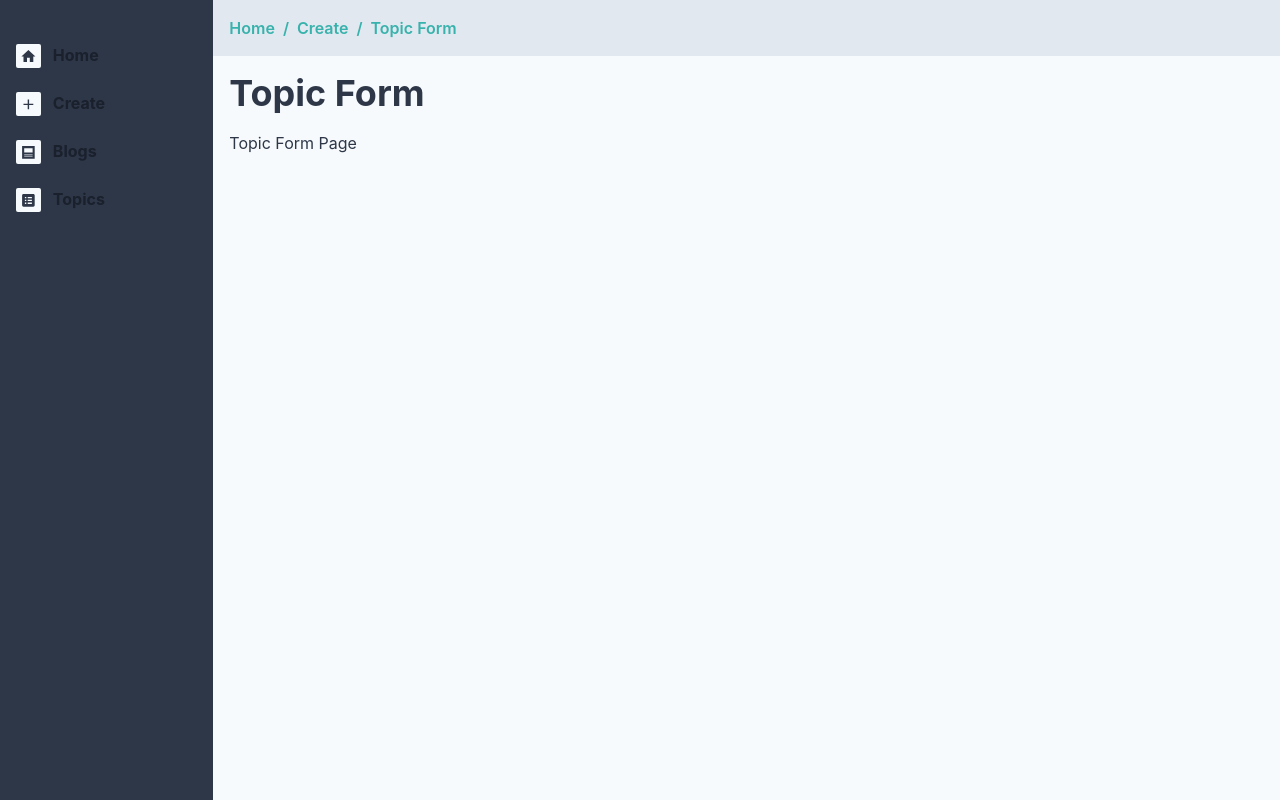
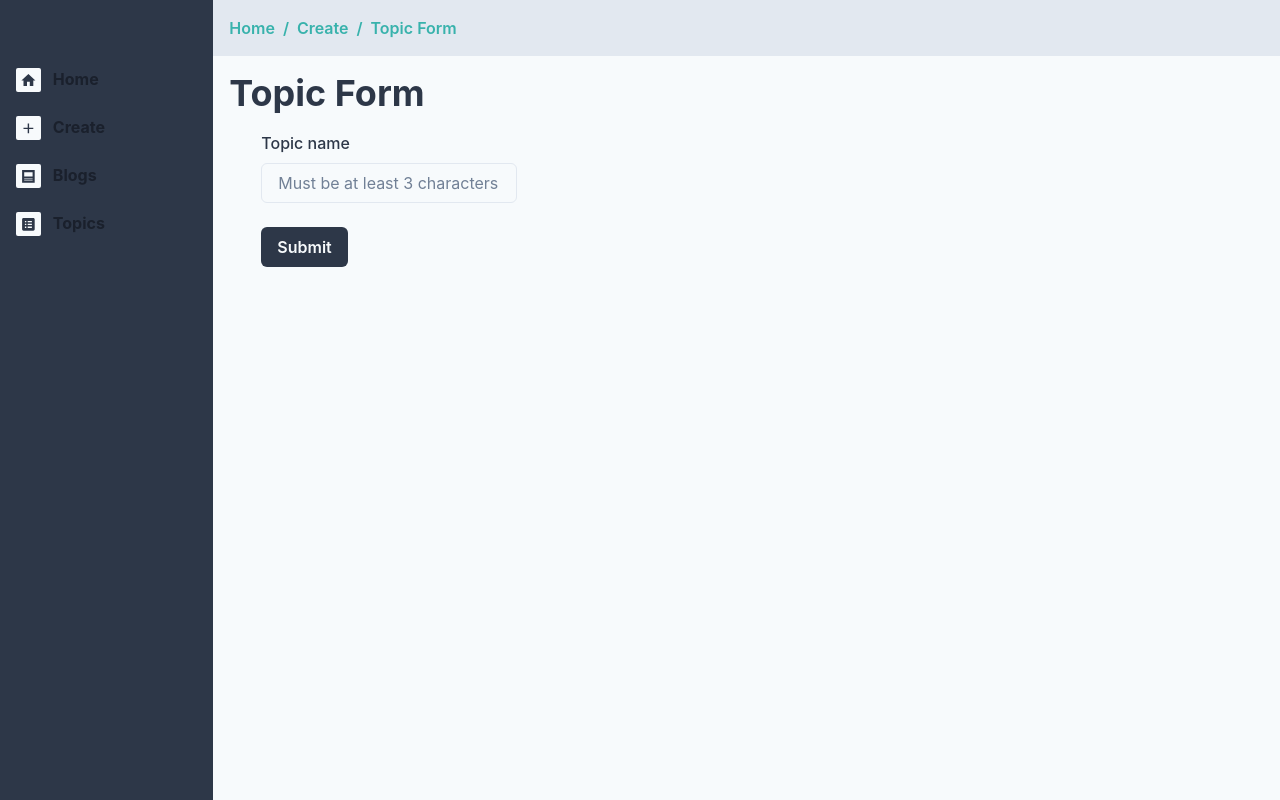
Before and after one commit to chheangg/personal-portfolio-admin, a React (Create React App) app: page /create/topic in a window 1280 px wide. Built offline with nearby package versions, Linux system fonts and the light colour scheme.

Commit message:
Add styling for TopicForm

```diff
--- a/package.json
+++ b/package.json
@@ -12,11 +12,13 @@
     "@testing-library/jest-dom": "^5.16.5",
     "@testing-library/react": "^13.4.0",
     "@testing-library/user-event": "^13.5.0",
+    "@tinymce/tinymce-react": "^4.3.0",
     "framer-motion": "^9.0.7",
     "react": "^18.2.0",
     "react-dom": "^18.2.0",
     "react-router-dom": "^6.8.1",
     "react-scripts": "5.0.1",
+    "uuid": "^9.0.0",
     "web-vitals": "^2.1.4"
   },
   "scripts": {
--- a/src/components/BreadcrumbList.js
+++ b/src/components/BreadcrumbList.js
@@ -4,10 +4,12 @@ import {
   BreadcrumbLink
 } from '@chakra-ui/react';
 
+import { v4 as uuidv4 } from 'uuid';
+
 const BreadcrumbList = ({ paths }) => (
   <Breadcrumb p={[2, 4]} bgColor='gray.200' fontWeight='semibold' color='teal.400'>
     {paths.map(path =>
-      <BreadcrumbItem>
+      <BreadcrumbItem key={uuidv4()}>
         <BreadcrumbLink href={path.href}>{path.title}</BreadcrumbLink>
       </BreadcrumbItem>
     )}
--- a/src/layouts/Layout.js
+++ b/src/layouts/Layout.js
@@ -9,7 +9,7 @@ import MainSideBar from "../components/MainSideBar/MainSideBar"
 const Layout = () => {
   return (
     <Grid h='calc(100vh)' color='gray.50' templateColumns='1fr 5fr'>
-      <GridItem bgColor='gray.700' pt='8'>
+      <GridItem bgColor='gray.700' pt='14'>
         <MainSideBar />
       </GridItem>
       <GridItem bgColor='gray.50' color='gray.700'>
--- a/src/pages/TopicFormPage.js
+++ b/src/pages/TopicFormPage.js
@@ -1,4 +1,5 @@
 import Page from "./Page"
+import { Input, FormLabel, FormControl, Button } from '@chakra-ui/react'
 
 const paths = [
   {
@@ -18,7 +19,18 @@ const paths = [
 const BlogFormPage = () => {
   return (
     <Page title='Topic Form' paths={paths} >
-      <div>Topic Form Page</div>
+      <FormControl w='20vw' ml='8'>
+        <FormLabel htmlFor="name">Topic name</FormLabel>
+        <Input id='name' name='name' placeholder="Must be at least 3 characters" variant='outline' />
+        <Button
+          mt='6'
+          color='gray.50'
+          bgColor='gray.700'
+          _hover={{
+            bgColor:'teal.300',
+          }}
+        >Submit</Button>
+      </FormControl>
     </Page>
   )
 }
```
Also changed, not shown: 1 other file (tests, documents, lock files or other folders).
